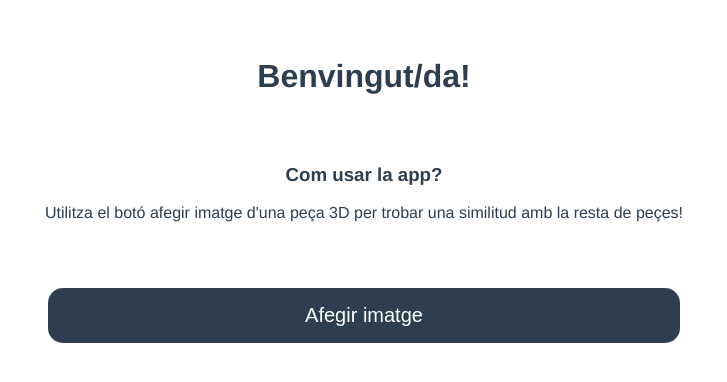
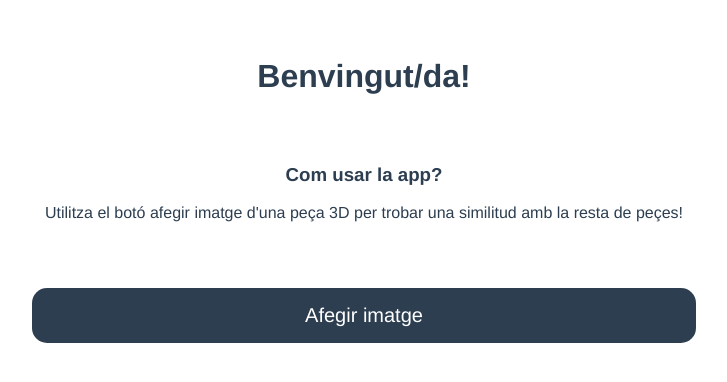
Before and after one commit to mauriciabad/3d-print-matcher, a Vue app in the folder matcher-client/: page / in a window 1280 px wide. Shown: the top 382 px of the page, without its empty margins (276-1003 px from the left). Built offline with nearby package versions, Linux system fonts and the light colour scheme.

Commit message:
Router to Results

```diff
--- a/matcher-client/src/components/home/UploadImage.vue
+++ b/matcher-client/src/components/home/UploadImage.vue
@@ -22,7 +22,9 @@ export default defineComponent({
       </p>
     </div>
 
-    <button class="container__button">Afegir imatge</button>
+    <router-link to="/result" class="container__button">
+      Afegir imatge
+    </router-link>
   </div>
 </template>
 
@@ -44,6 +46,7 @@ export default defineComponent({
   }
 
   &__button {
+    text-decoration: none;
     padding: 15px;
     width: 50%;
     font-size: 20px;
@@ -58,6 +61,14 @@ export default defineComponent({
       color: black;
       border: 1px solid #2c3e50;
       background: transparent;
+
+      &:visited {
+        color: black;
+      }
+    }
+
+    &:visited {
+      color: white;
     }
 
     @media (max-width: 900px) {
--- /dev/null
+++ b/matcher-client/src/components/result/Result.vue
@@ -0,0 +1,19 @@
+<script lang="ts">
+import { defineComponent } from 'vue'
+
+export default defineComponent({
+  components: {},
+
+  setup() {
+    return {}
+  },
+})
+</script>
+
+<template>
+  <div>
+    <h1>This is the results page</h1>
+  </div>
+</template>
+
+<style lang="scss"> </style>
--- a/matcher-client/src/router/index.ts
+++ b/matcher-client/src/router/index.ts
@@ -1,26 +1,22 @@
-import { createRouter, createWebHistory, RouteRecordRaw } from "vue-router";
-import Home from "../views/Home.vue";
+import { createRouter, createWebHistory, RouteRecordRaw } from 'vue-router'
+import Home from '../views/Home.vue'
 
 const routes: Array<RouteRecordRaw> = [
   {
-    path: "/",
-    name: "Home",
+    path: '/',
+    name: 'Home',
     component: Home,
   },
   {
-    path: "/about",
-    name: "About",
-    // route level code-splitting
-    // this generates a separate chunk (about.[hash].js) for this route
-    // which is lazy-loaded when the route is visited.
-    component: () =>
-      import(/* webpackChunkName: "about" */ "../views/About.vue"),
+    path: '/result',
+    name: 'Result',
+    component: () => import('../components/result/Result.vue'),
   },
-];
+]
 
 const router = createRouter({
   history: createWebHistory(process.env.BASE_URL),
   routes,
-});
+})
 
-export default router;
+export default router
--- a/matcher-client/src/views/About.vue
+++ /dev/null
@@ -1,5 +0,0 @@
-<template>
-  <div class="about">
-    <h1>This is an about page</h1>
-  </div>
-</template>
```
Also changed, not shown: matcher-client/src/components/HelloWorld.vue (deleted, +0 -17 lines), matcher-client/src/main.ts (+4 -4 lines).
